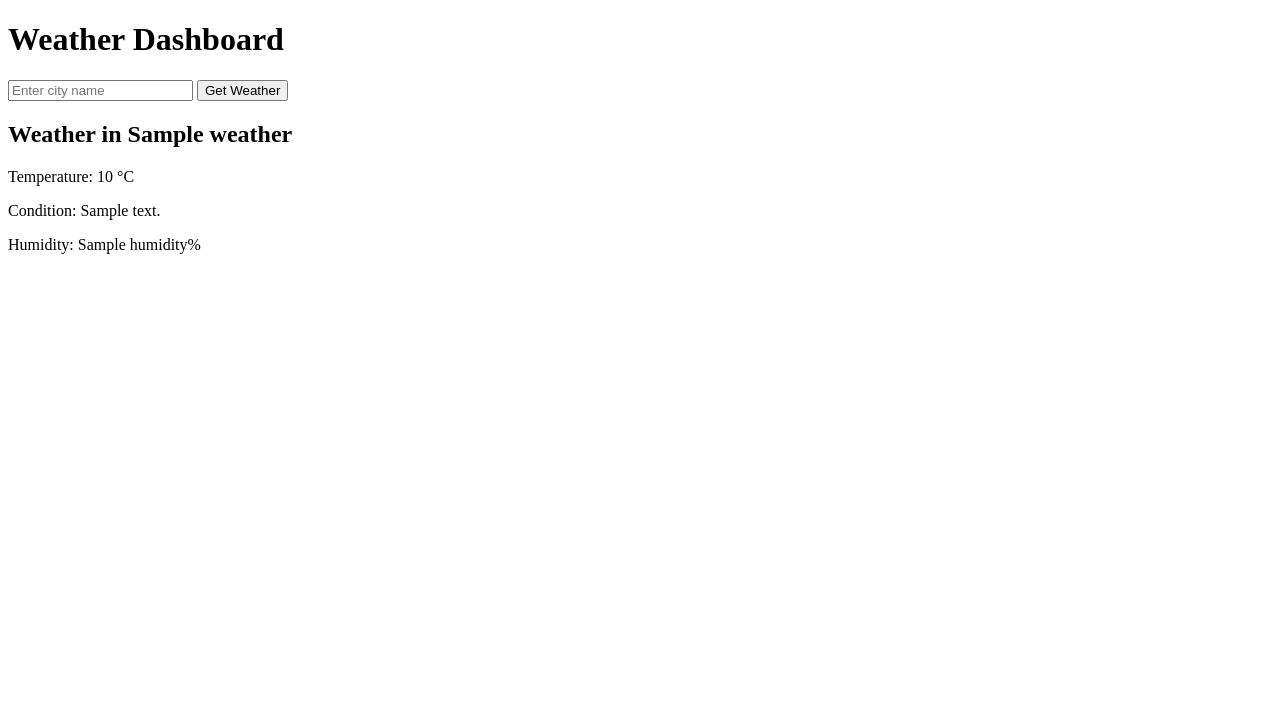
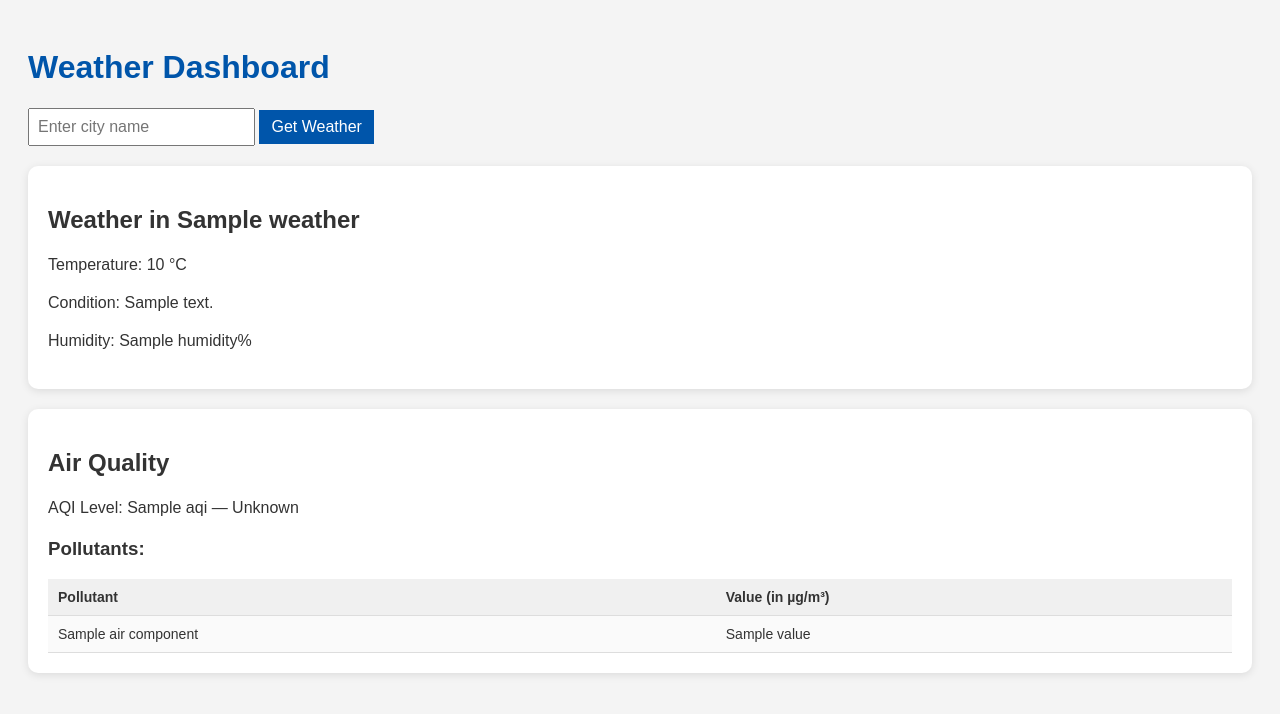
Before and after one commit to StephenTrevorHill/weather-dashboard, a Flask app: template templates/index.html in a window 1280 px wide. Shown: the top 714 px of the page. Run offline with Flask 3, Linux system fonts and the light colour scheme; the template is opened without the code that fills it: most values are stand-ins (such as "Sample title", 1, 10 or a date in 2020).

Commit message:
Add styled pollutant table with readable labels and AQI

```diff
--- a/app.py
+++ b/app.py
@@ -9,24 +9,59 @@ load_dotenv()
 API_KEY = os.getenv("OPENWEATHER_API_KEY")
 # print("Loaded API key:", API_KEY)
 
+# load detailed names for air quality components
+AIR_COMPONENT_LABELS = {
+    "co": "Carbon Monoxide (CO)",
+    "no": "Nitric Oxide (NO)",
+    "no2": "Nitrogen Dioxide (NO₂)",
+    "o3": "Ozone (O₃)",
+    "so2": "Sulfur Dioxide (SO₂)",
+    "pm2_5": "Fine Particulate Matter (PM2.5)",
+    "pm10": "Coarse Particulate Matter (PM10)",
+    "nh3": "Ammonia (NH₃)"
+}
+
 @app.route("/", methods=["GET", "POST"])
 def index():
     weather_data = None
+    air_quality = None
     error = None
+    named_components=None
 
     if request.method == "POST":
         city = request.form.get("city")
         if city:
             try:
+                # Get weather
                 weather_url = f"https://api.openweathermap.org/data/2.5/weather?q={city}&units=metric&appid={API_KEY}"
-                # print("Requesting:", weather_url)
                 res = requests.get(weather_url)
                 res.raise_for_status()
                 weather_data = res.json()
+
+                # Get Air Quality using lat/long from previous call
+                lat = weather_data["coord"]["lat"]
+                lon = weather_data["coord"]["lon"]
+                air_url = f"https://api.openweathermap.org/data/2.5/air_pollution?lat={lat}&lon={lon}&appid={API_KEY}"
+                aq_res = requests.get(air_url)
+                aq_res.raise_for_status()
+                # grab first (and only) result
+                air_quality = aq_res.json()["list"][0]
+                # print(air_quality)
+
+                # create a new dict with the air quality components mapped to the friendly names
+                raw_components = air_quality["components"]
+                # print(raw_components)
+                named_components = {
+                    AIR_COMPONENT_LABELS.get(k, k): v
+                    for k, v in raw_components.items()
+                }
+                print(named_components)
+
             except Exception as e:
                 error = f"Error: {e}"
 
-    return render_template("index.html", weather=weather_data, error=error)
+    return render_template("index.html", weather=weather_data, air=air_quality, air_components=named_components, error=error)
+
 
 @app.route("/api/weather", methods=["POST"])
 def weather_api():
@@ -35,12 +70,30 @@ def weather_api():
         return {"error": "Missing city"}, 400
 
     try:
+        # 1. Get weather data (includes lat/lon)
         weather_url = f"https://api.openweathermap.org/data/2.5/weather?q={city}&units=metric&appid={API_KEY}"
-        res = requests.get(weather_url)
-        res.raise_for_status()
-        return res.json()
+        weather_res = requests.get(weather_url)
+        weather_res.raise_for_status()
+        weather_data = weather_res.json()
+
+        lat = weather_data["coord"]["lat"]
+        lon = weather_data["coord"]["lon"]
+
+        # 2. Get air quality data using lat/lon
+        air_url = f"https://api.openweathermap.org/data/2.5/air_pollution?lat={lat}&lon={lon}&appid={API_KEY}"
+        air_res = requests.get(air_url)
+        air_res.raise_for_status()
+        air_data = air_res.json()
+
+        # 3. Combine and return both sets of data
+        return {
+            "weather": weather_data,
+            "air_quality": air_data,
+        }
+
     except Exception as e:
         return {"error": str(e)}, 500
 
+
 if __name__ == "__main__":
     app.run(debug=True)
--- /dev/null
+++ b/static/css/style.css
@@ -0,0 +1,70 @@
+body {
+  font-family: Arial, sans-serif;
+  background-color: #f4f4f4;
+  padding: 20px;
+  color: #333;
+}
+
+h1 {
+  color: #0055aa;
+}
+
+form {
+  margin-bottom: 20px;
+}
+
+input[type="text"] {
+  padding: 8px;
+  font-size: 16px;
+}
+
+button {
+  padding: 8px 12px;
+  font-size: 16px;
+  background-color: #0055aa;
+  color: white;
+  border: none;
+  cursor: pointer;
+}
+
+button:hover {
+  background-color: #003d80;
+}
+
+p {
+  line-height: 1.4;
+}
+
+.card {
+  background-color: white;
+  border-radius: 10px;
+  padding: 20px;
+  margin-top: 20px;
+  box-shadow: 0 2px 8px rgba(0,0,0,0.1);
+}
+
+table {
+  width: 100%;
+  border-collapse: collapse;
+  margin-top: 10px;
+  font-size: 14px;
+}
+
+th, td {
+  padding: 10px;
+  text-align: left;
+  border-bottom: 1px solid #ddd;
+}
+
+th {
+  background-color: #f0f0f0;
+  font-weight: bold;
+}
+
+tr:nth-child(even) {
+  background-color: #fafafa;
+}
+
+tr:hover {
+  background-color: #f1f7ff;
+}
--- a/templates/index.html
+++ b/templates/index.html
@@ -1,8 +1,11 @@
 <!doctype html>
 <html>
+
 <head>
   <title>Weather Dashboard</title>
+  <link rel="stylesheet" href="{{ url_for('static', filename='css/style.css') }}">
 </head>
+
 <body>
   <h1>Weather Dashboard</h1>
   <form method="POST">
@@ -11,14 +14,48 @@
   </form>
 
   {% if error %}
-    <p style="color:red;">{{ error }}</p>
+  <p style="color:red;">{{ error }}</p>
   {% endif %}
 
   {% if weather %}
+  <div class="card">
     <h2>Weather in {{ weather.name }}</h2>
     <p>Temperature: {{ weather.main.temp }} °C</p>
     <p>Condition: {{ weather.weather[0].description }}</p>
     <p>Humidity: {{ weather.main.humidity }}%</p>
+  </div>
   {% endif %}
+  {% if air %}
+  <div class="card">
+    <h2>Air Quality</h2>
+
+    <p>
+      AQI Level: {{ air.main.aqi }} —
+      {% if air.main.aqi == 1 %}Good
+      {% elif air.main.aqi == 2 %}Fair
+      {% elif air.main.aqi == 3 %}Moderate
+      {% elif air.main.aqi == 4 %}Poor
+      {% elif air.main.aqi == 5 %}Very Poor
+      {% else %}Unknown
+      {% endif %}
+    </p>
+
+    <h3>Pollutants:</h3>
+    <table>
+      <tr>
+        <th>Pollutant</th>
+        <th>Value (in µg/m³)</th>
+      </tr>
+      {% for label, value in air_components.items() %}
+      <tr>
+        <td>{{ label }}</td>
+        <td>{{ value }}</td>
+      </tr>
+      {% endfor %}
+    </table>
+  </div>
+  {% endif %}
+
 </body>
+
 </html>
```
Also changed, not shown: 1 other file.
